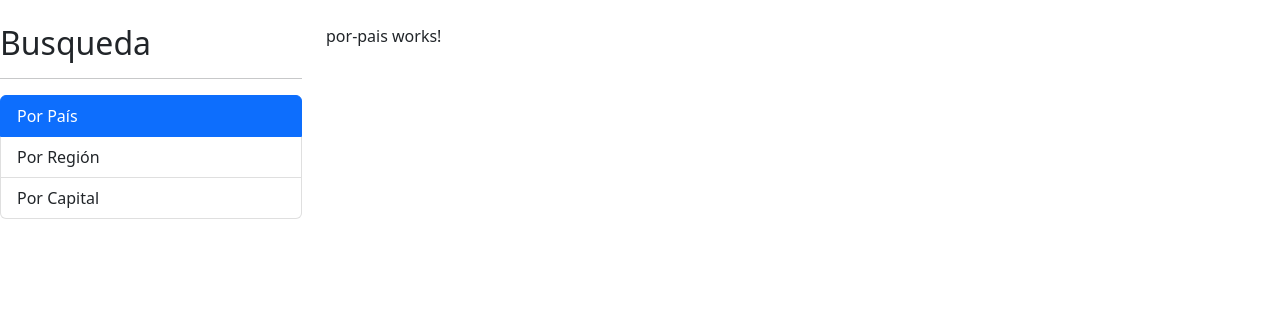
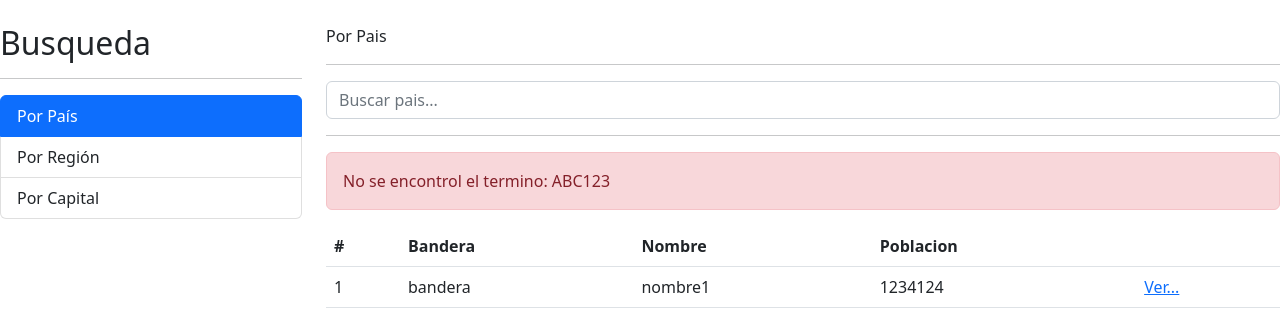
Before and after one commit to pedrerete/03-PaisesApp, an Angular app: page / in a window 1280 px wide. Shown: the top 334 px of the page. Built offline with nearby package versions, Linux system fonts and the light colour scheme.

Commit message:
componente por pais

```diff
--- a/src/app/pais/pages/por-pais/por-pais.component.html
+++ b/src/app/pais/pages/por-pais/por-pais.component.html
@@ -1 +1,39 @@
-<p>por-pais works!</p>
+<p>Por Pais</p>
+<hr>
+<div class="row">
+    <div class="col">
+        <form (ngSubmit)="buscar()" autocomplete="off">
+            <input type="text" class="form-control" name="termino" [(ngModel)]="termino" placeholder="Buscar pais..." >
+        </form>
+    </div>
+</div>
+<hr>
+<div class="alert alert-danger">
+    No se encontrol el termino: ABC123
+</div>
+<div class="row">
+    <div class="col">
+        <table class="table table-hover">
+            <thead>
+                <tr>
+                    <th>#</th>
+                    <th>Bandera</th>
+                    <th>Nombre</th>
+                    <th>Poblacion</th>
+                    <th></th>
+                </tr>
+            </thead>
+            <tbody>
+                <tr>
+                    <td>1</td>
+                    <td>bandera</td>
+                    <td>nombre1</td>
+                    <td>1234124</td>
+                    <td>
+                        <a href="/pais/mx">Ver...</a>
+                    </td>
+                </tr>
+            </tbody>
+        </table>
+    </div>
+</div>
--- a/src/app/pais/pages/por-pais/por-pais.component.ts
+++ b/src/app/pais/pages/por-pais/por-pais.component.ts
@@ -7,9 +7,15 @@ import { Component, OnInit } from '@angular/core';
 })
 export class PorPaisComponent implements OnInit {
 
+  termino: string = "";
+
   constructor() { }
 
   ngOnInit(): void {
   }
+  buscar(){
+    console.log(this.termino);
+    this.termino = "";
+  }
 
 }
--- a/src/app/pais/pais.module.ts
+++ b/src/app/pais/pais.module.ts
@@ -1,9 +1,11 @@
 import { NgModule } from '@angular/core';
 import { CommonModule } from '@angular/common';
+import { FormsModule } from '@angular/forms';
 import { PorCapitalComponent } from './pages/por-capital/por-capital.component';
 import { PorRegionComponent } from './pages/por-region/por-region.component';
 import { PorPaisComponent } from './pages/por-pais/por-pais.component';
 import { VerPaisComponent } from './pages/ver-pais/ver-pais.component';
+
 
 
 
@@ -15,7 +17,8 @@ import { VerPaisComponent } from './pages/ver-pais/ver-pais.component';
     VerPaisComponent
   ],
   imports: [
-    CommonModule
+    CommonModule,
+    FormsModule
   ],
   exports: [
     PorCapitalComponent,
--- a/src/app/shared/sidebar/sidebar.component.html
+++ b/src/app/shared/sidebar/sidebar.component.html
@@ -1,13 +1,10 @@
 <h2>Busqueda</h2>
     <hr>
     <ul class="list-group">
-      <li class="list-group-item" routerLink="" routerLinkActive="active" [routerLinkActiveOptions]="{exact: true} ">
-        <a>Por País</a>
+      <li class="list-group-item" routerLink="" routerLinkActive="active" [routerLinkActiveOptions]="{exact: true} "> <a>Por País</a>
       </li>
-      <li class="list-group-item"routerLink="region" routerLinkActive="active">
-        <a>Por Región</a>
+      <li class="list-group-item"routerLink="region" routerLinkActive="active"><a>Por Región</a>
       </li>
-      <li class="list-group-item"routerLink="caspital" routerLinkActive="active">
-        <a>Por Capital</a>
+      <li class="list-group-item"routerLink="capital" routerLinkActive="active"><a>Por Capital</a>
       </li>
     </ul>
```
